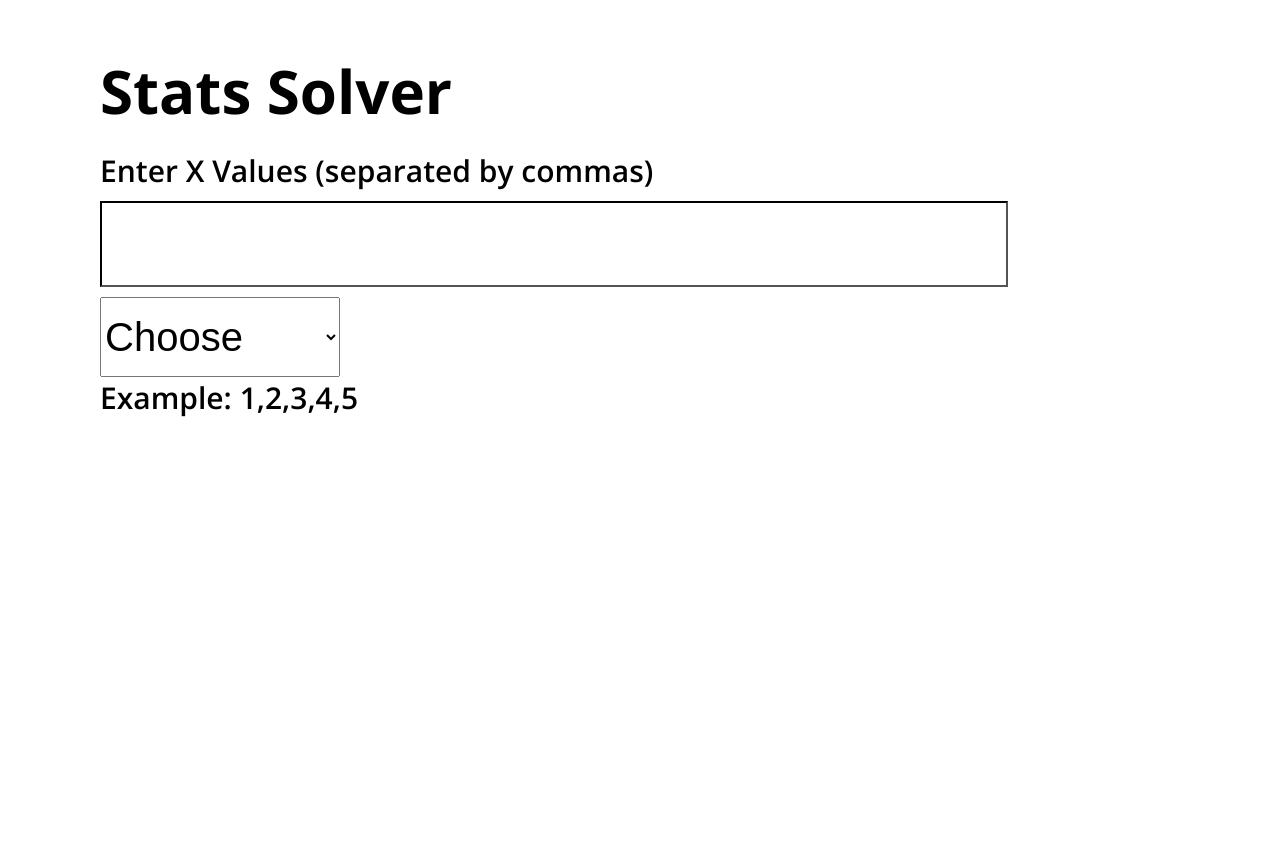
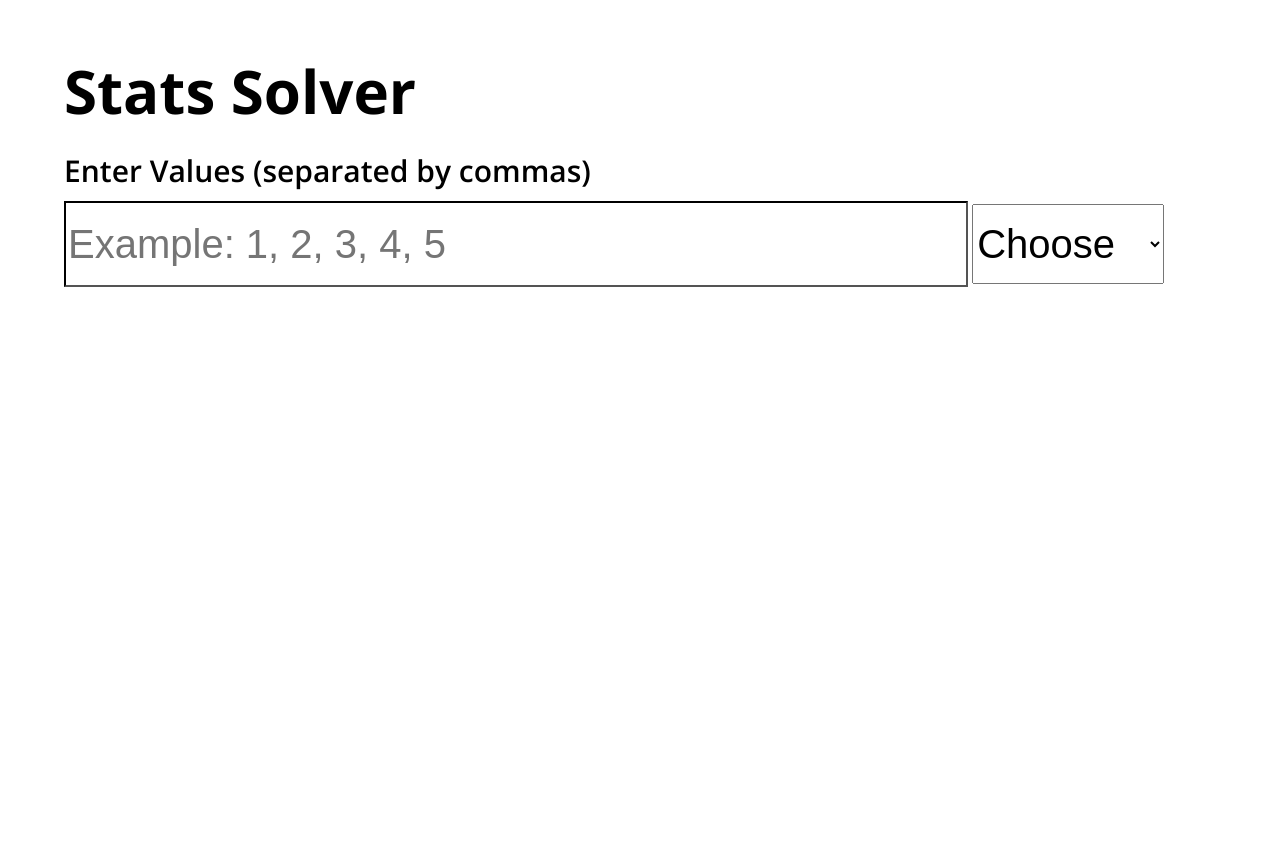
Before and after one commit to Stats-Solver/Stats-Solver.github.io, a PHP site: page / in a window 1280 px wide; the page is wider, and only the part inside the window is pictured. Shown: the top 859 px of that part. After the commit the page ends 287 px from the top of that part, so only its background shows below. Run offline with PHP 8.4, Linux system fonts and the light colour scheme.

Commit message:
Add files via upload

```diff
--- a/index.html
+++ b/index.html
@@ -2,9 +2,7 @@
 <html>
 
     <head>
-        <meta charset="UTF-8">
         <meta name="viewport" content="width=device-width, initial-scale=1.0">
-        <meta http-equiv="X-UA-Compatible" content="ie=edge">
         <link rel="stylesheet" type="text/css" href="style.css">
         <link href="https://fonts.googleapis.com/css?family=Open+Sans:600,700" rel="stylesheet">
         <script src="jquery-3.5.0.min.js"></script>
@@ -31,10 +29,8 @@
             <h1>Stats Solver</h1>
         </div>
         <div id="input">
-            <span style="display:inline-block">
-                <label for=values style="display:block">Enter X Values (separated by commas)</label>
-                <input type="text" id="values">
-            </span>
+            <label for=values style="display:block">Enter Values (separated by commas)</label>
+            <input type="text" id="values" placeholder="Example: 1, 2, 3, 4, 5">
             <select id="stat" onchange="stat()">
                 <option value="choose">Choose</option>
                 <option value="mean">Mean</option>
@@ -51,9 +47,6 @@
                 <option value="covariance">Covariance</option>
                 <option value="correlation">Correlation</option>
             </select>
-        </div>
-        <div id="label2">
-            <label for=values style="display:block">Example: 1,2,3,4,5</label>
         </div>
         <div class="slidecontainer">
             <input type="range" min="0" max="100" value="0" class="slider" id="myRange" onchange="calcper()">
--- a/style.css
+++ b/style.css
@@ -1,7 +1,7 @@
 body{
     font-family: 'Open Sans',sans-serif;
     background-color: white;
-    margin: 20px 100px;
+    margin: 5vh 5vw;
 }
 #title{
     align-items: left;
@@ -11,18 +11,22 @@ body{
     color: black;
     margin: 50px 0px;
 }
+#input{
+    height: 10vh;
+    width: 100vw;
+}
 #values{
     align-items: center;
-    height: 80px;
-    width: 900px;
+    height: 100%;
+    width: 70%;
     font-size: 40px;
     color: black;
     margin: 10px 0px;
     border-color: black;
 }
 #stat{
-    height: 80px;
-    width:240px;
+    height: 100%;
+    width: 15%;
     font-size: 40px;
 }
 #output{
```
